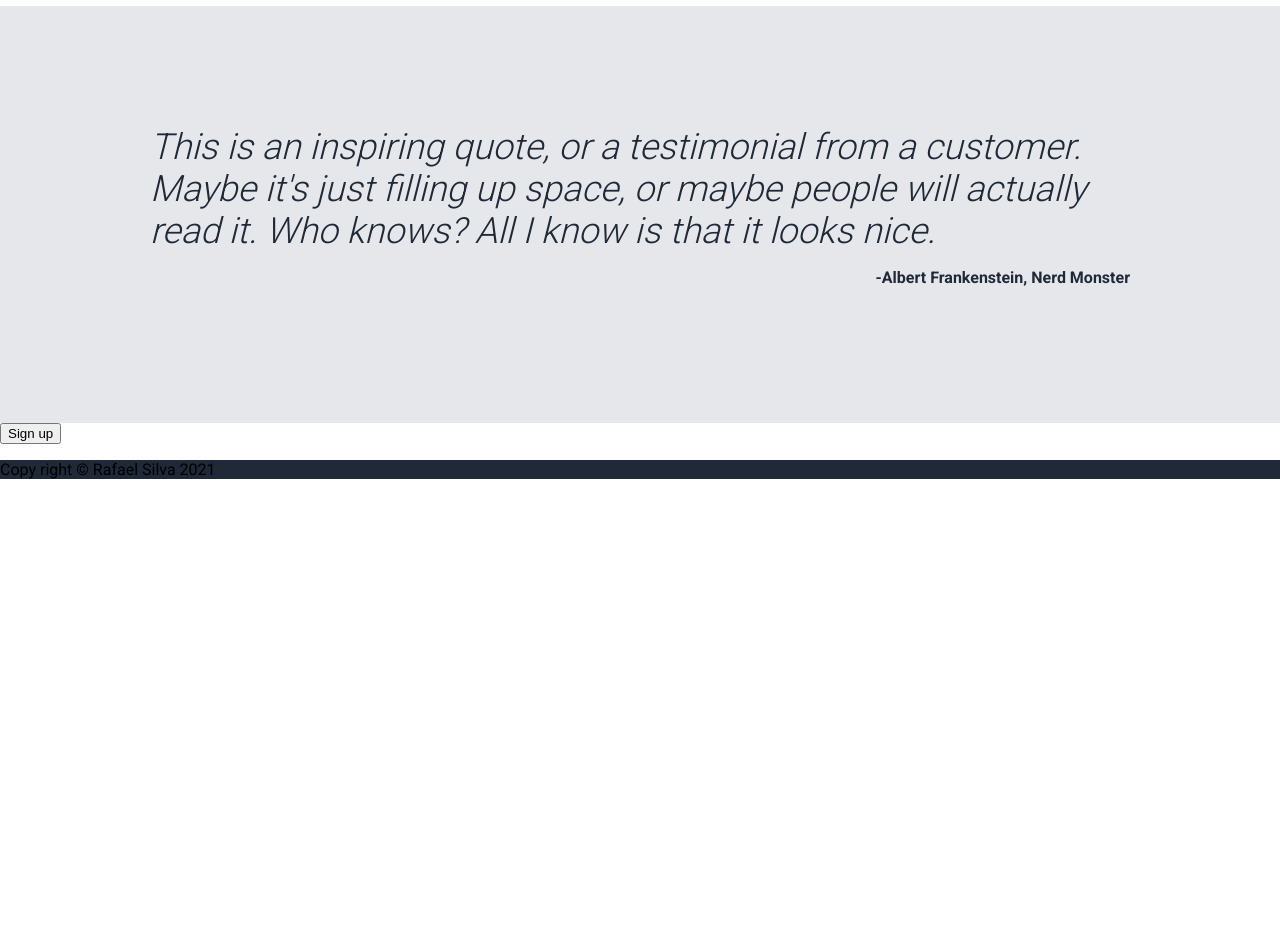
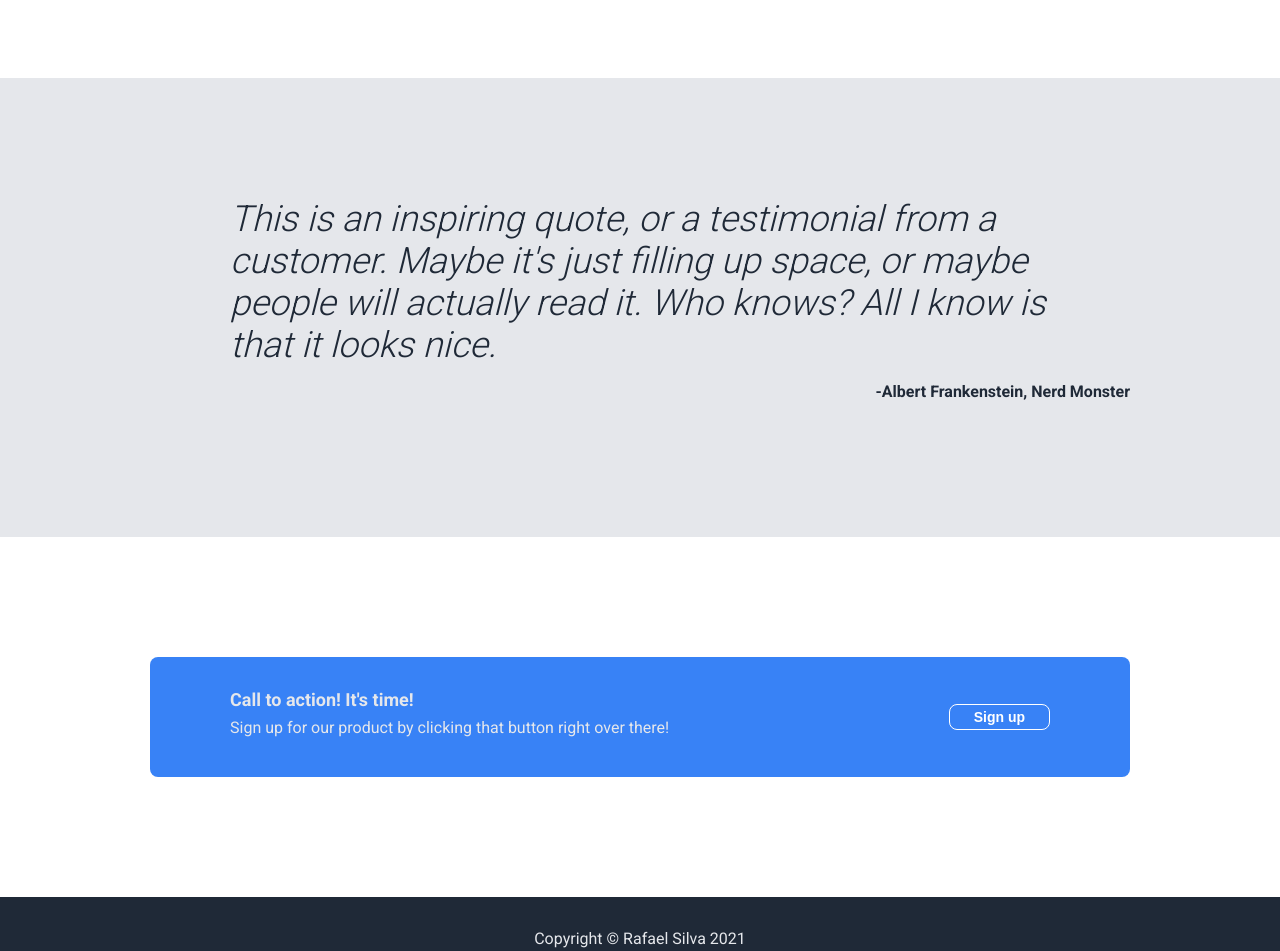
Before and after one commit to RafaelSilva316/odin_landing_page, a plain HTML site: page index.html in a window 1280 px wide. Shown: the part 1120-2071 px from the top of the page. Before the commit the page ends 1615 px from the top, so only its background shows below. Drawn offline with Linux system fonts and the light colour scheme.

Commit message:
finished page

```diff
--- a/index.html
+++ b/index.html
@@ -44,7 +44,7 @@
     </section>
 
     <section class="info">
-      <div class="info-heading">Some random information.</div>
+      <h3 class="info-heading">Some random information.</h3>
       <div class="illustrations">
         <div class="card">
           <div class="card-img-box">
@@ -106,16 +106,18 @@
       <p class="quote-author">-Albert Frankenstein, Nerd Monster</p>
     </section>
 
-    <section class="cta">
+    <section class="cta-section">
       <div class="cta-content">
-        <div class="cta-heading"></div>
-        <div class="cta-txt"></div>
+        <h4 class="cta-heading">Call to action! It's time!</h4>
+        <p class="cta-txt">
+          Sign up for our product by clicking that button right over there!
+        </p>
       </div>
-      <button class="cta-btn">Sign up</button>
+      <button class="btn-cta">Sign up</button>
     </section>
 
     <footer class="footer">
-      <p class="footer-txt">Copy right &copy; Rafael Silva 2021</p>
+      <p class="footer-txt">Copyright &copy; Rafael Silva 2021</p>
     </footer>
   </body>
 </html>
--- a/styles.css
+++ b/styles.css
@@ -14,6 +14,7 @@ body {
   font-family: "Roboto", sans-serif;
   margin: 0;
   padding: 0;
+  /* max-width: 1500px; */
 }
 
 .header {
@@ -142,7 +143,7 @@ ul {
   font-style: italic;
   font-weight: 300;
   margin: 0;
-  /* padding: 0 20px; */
+  padding: 0 80px;
 }
 
 .quote-author {
@@ -152,11 +153,40 @@ ul {
   color: #1f2937;
 }
 
-/* quote section background: #e5e7eb
-quote txt: 36px light italic #1f2937 */
+/* CTA SECTION */
+.cta-section {
+  background-color: #3882f6;
+  margin: 120px 150px;
+  padding: 32px 80px;
+  color: #e5e7eb;
+  display: flex;
+  justify-content: space-between;
+  border-radius: 8px;
+  align-items: center;
+}
+
+.cta-heading {
+  font-size: 18px;
+  margin: 0;
+}
+
+.cta-txt {
+  margin: 8px 0;
+}
+
+.cta-section .btn-cta {
+  border: 1px solid #fff;
+  margin-left: auto;
+  margin-right: 0;
+  flex-grow: 0;
+  padding: 4px 24px;
+}
 
 /* Footer */
 
 .footer {
   background-color: #1f2937;
+  color: #e5e7eb;
+  text-align: center;
+  padding: 16px 0;
 }
```
